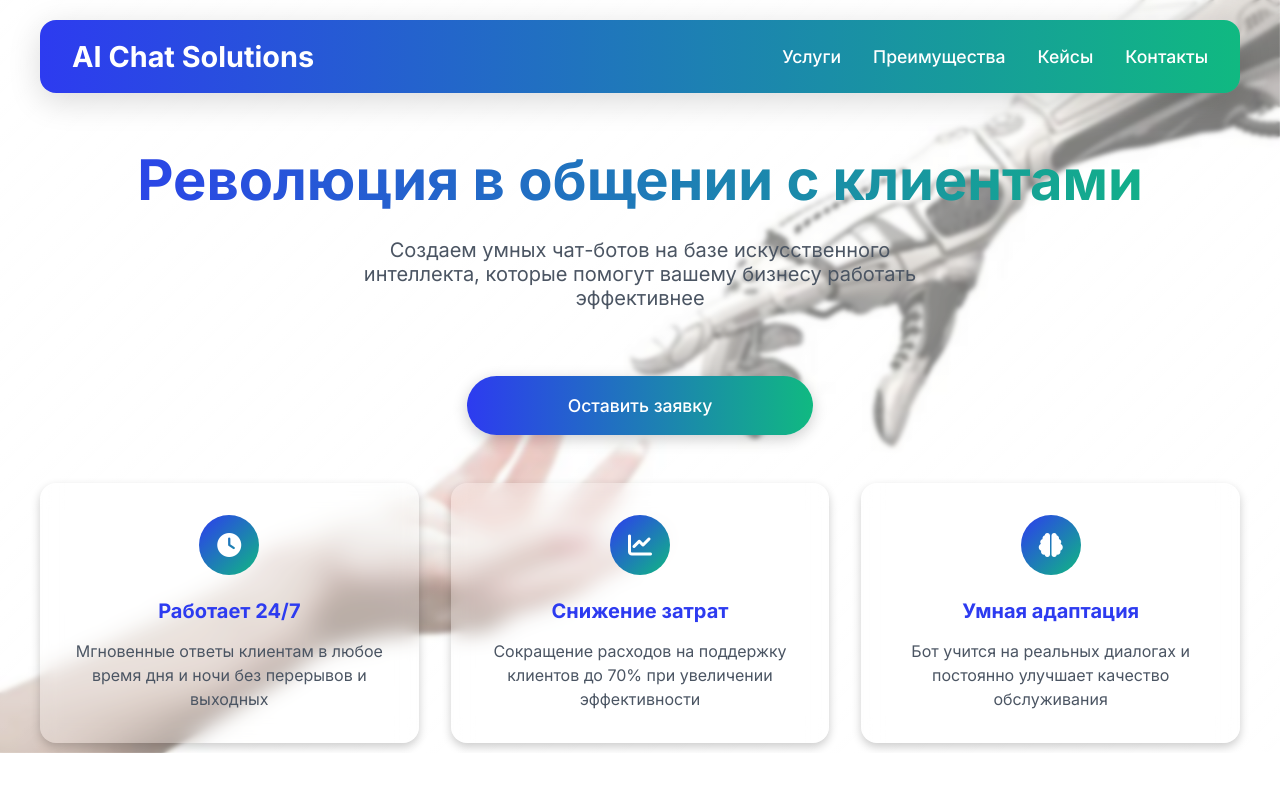
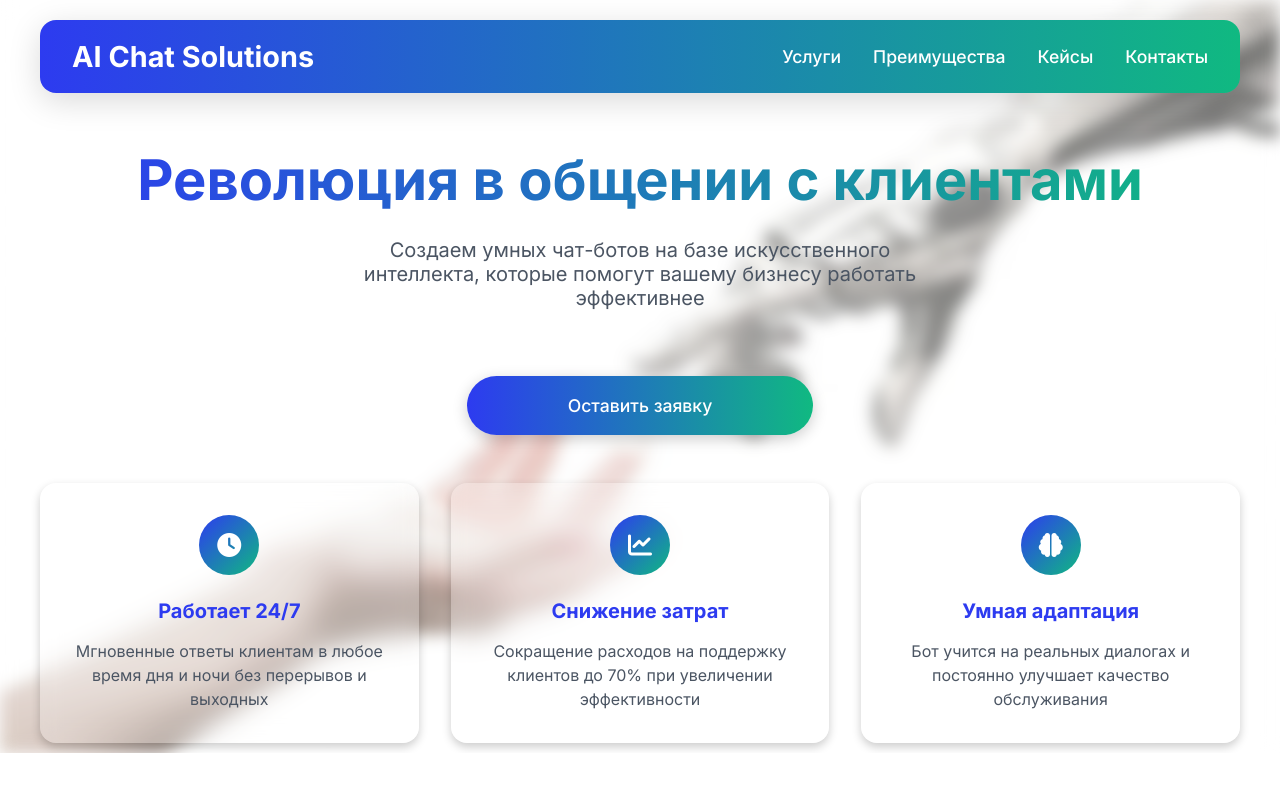
Before and after one commit to Ahuenchik1/AI-Chat-Solution, a plain HTML site: page index.html in a window 1280 px wide. Shown: the top 800 px of the page. Drawn offline with Linux system fonts and the light colour scheme.

Commit message:
Update styles.css

```diff
--- a/styles.css
+++ b/styles.css
@@ -35,9 +35,9 @@ body {
     background-position: center;
     background-repeat: no-repeat;
     opacity: 0.7;
-    /*filter: blur(2px);
-    /*-webkit-filter: blur(8px);*/
-    z-index: 1;
+    filter: blur(2px);
+    -webkit-filter: blur(8px);
+    /*z-index: 1;*/
 }
 
 
```
